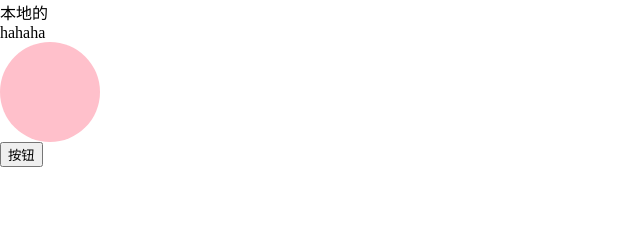
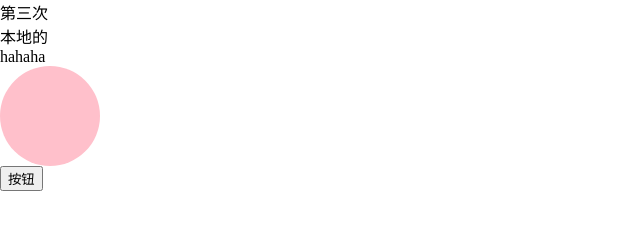
Before and after one commit to Animye/unify, a plain HTML site: page animate.html in a window 1280 px wide. Shown: the whole page, without its empty margins (0-640 px from the left). Drawn offline with Linux system fonts and the light colour scheme.

Commit message:
Update animate.html

```diff
--- a/animate.html
+++ b/animate.html
@@ -17,6 +17,7 @@
     </style>
   </head>
   <body>
+    <h3>第三次</h3>
     <h2>本地的</h2>
     <h1>hahaha</h1>
     <div class="box"></div>
```
